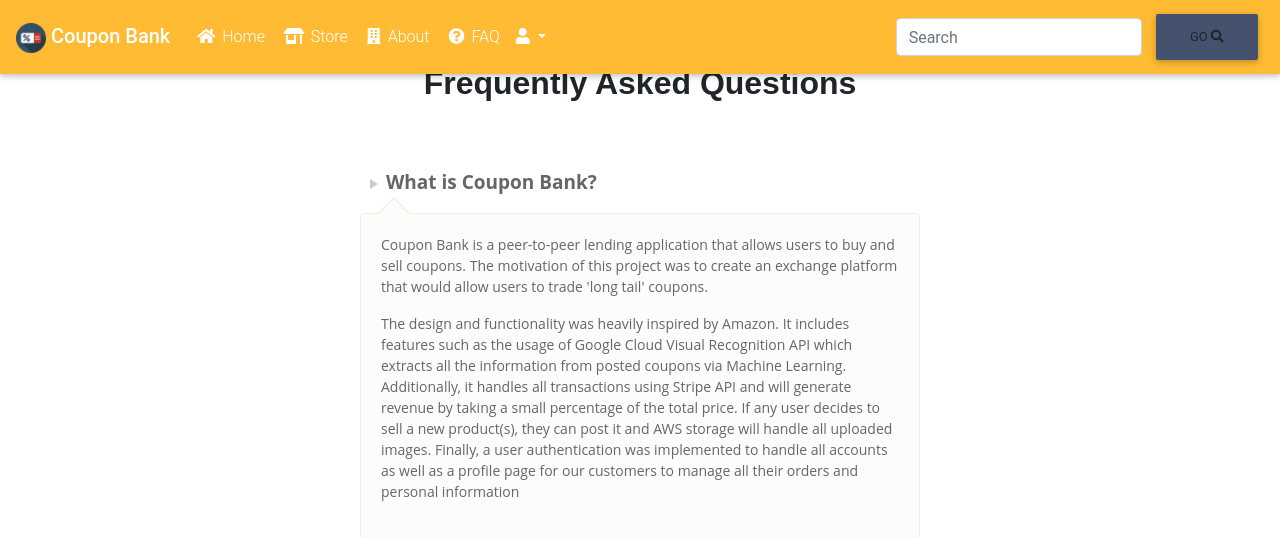
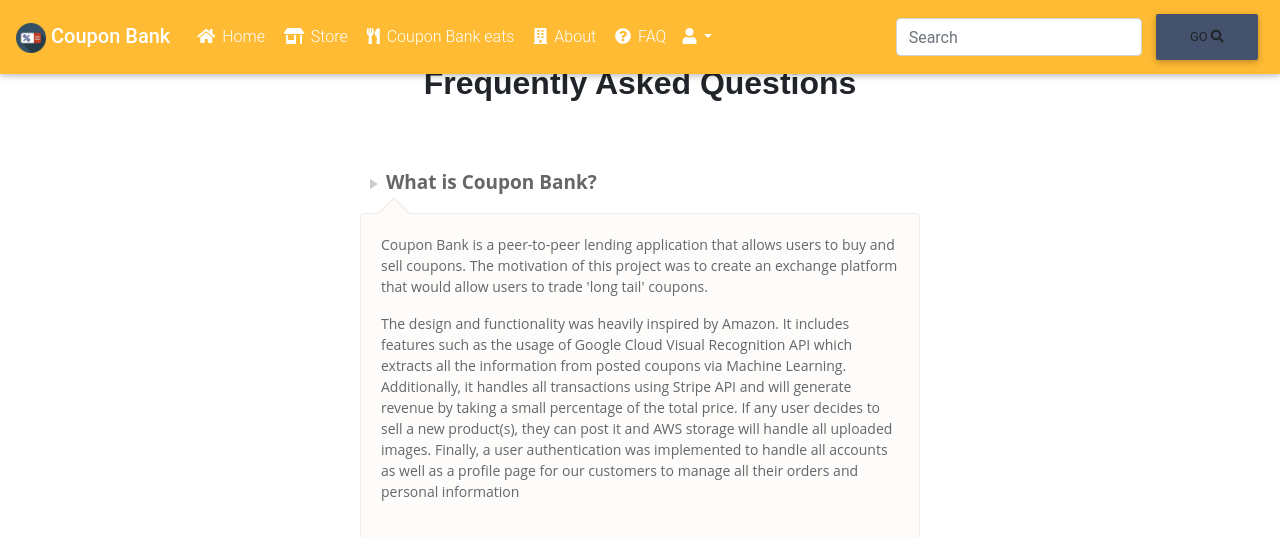
Before and after one commit to wongsitu/Coupon-Bank, a Django app: page /FAQ in a window 1280 px wide. Shown: the top 538 px of the page. Run offline with Django 3.2, Linux system fonts and the light colour scheme; parts of the project's set-up code (start-up, migrations or seed data) failed here and were passed over; some libraries are stand-ins or nearby versions.

Commit message:
Started coding couponbank_eats

```diff
--- a/couponBank/templates/couponBank/base.html
+++ b/couponBank/templates/couponBank/base.html
@@ -50,6 +50,9 @@
                         </li>
                         <li class="nav-item">
                             <a class="nav-link" href="{% url 'store_page' %}"> <i class="fas fa-store-alt"></i> Store <span class="sr-only">(current)</span></a>
+                        </li>
+                        <li class="nav-item">
+                            <a class="nav-link" href="{% url 'coupon_bank_eats' %}"> <i class="fas fa-utensils"></i> Coupon Bank eats</a>
                         </li>
                         <li class="nav-item">
                             <a class="nav-link" href="{% url 'about' %}"> <i class="fas fa-building"></i> About</a>
--- a/couponBank/urls.py
+++ b/couponBank/urls.py
@@ -8,6 +8,7 @@ urlpatterns = [
     path('store', views.store_page, name="store_page"),
     path('about', views.about, name='about'),
     path('FAQ', views.FAQ, name='FAQ'),
+    path('coupon_bank_eats', views.coupon_bank_eats, name='coupon_bank_eats'),
     path('register', views.register, name='register'),
     path('login', views.user_login, name="user_login"),
     path('logout', views.user_logout, name='logout'),
--- a/couponBank/views.py
+++ b/couponBank/views.py
@@ -106,6 +106,9 @@ def about(request):
 
 def FAQ(request):
     return render(request, 'couponBank/FAQ.html')
+
+def coupon_bank_eats(request):
+    return render(request, 'couponBank/coupon_bank_eats.html')
 
 @login_required
 def shoppingCart(request):
```
Also changed, not shown: couponBank/templates/couponBank/coupon_bank_eats.html (added, +7 -0 lines).
